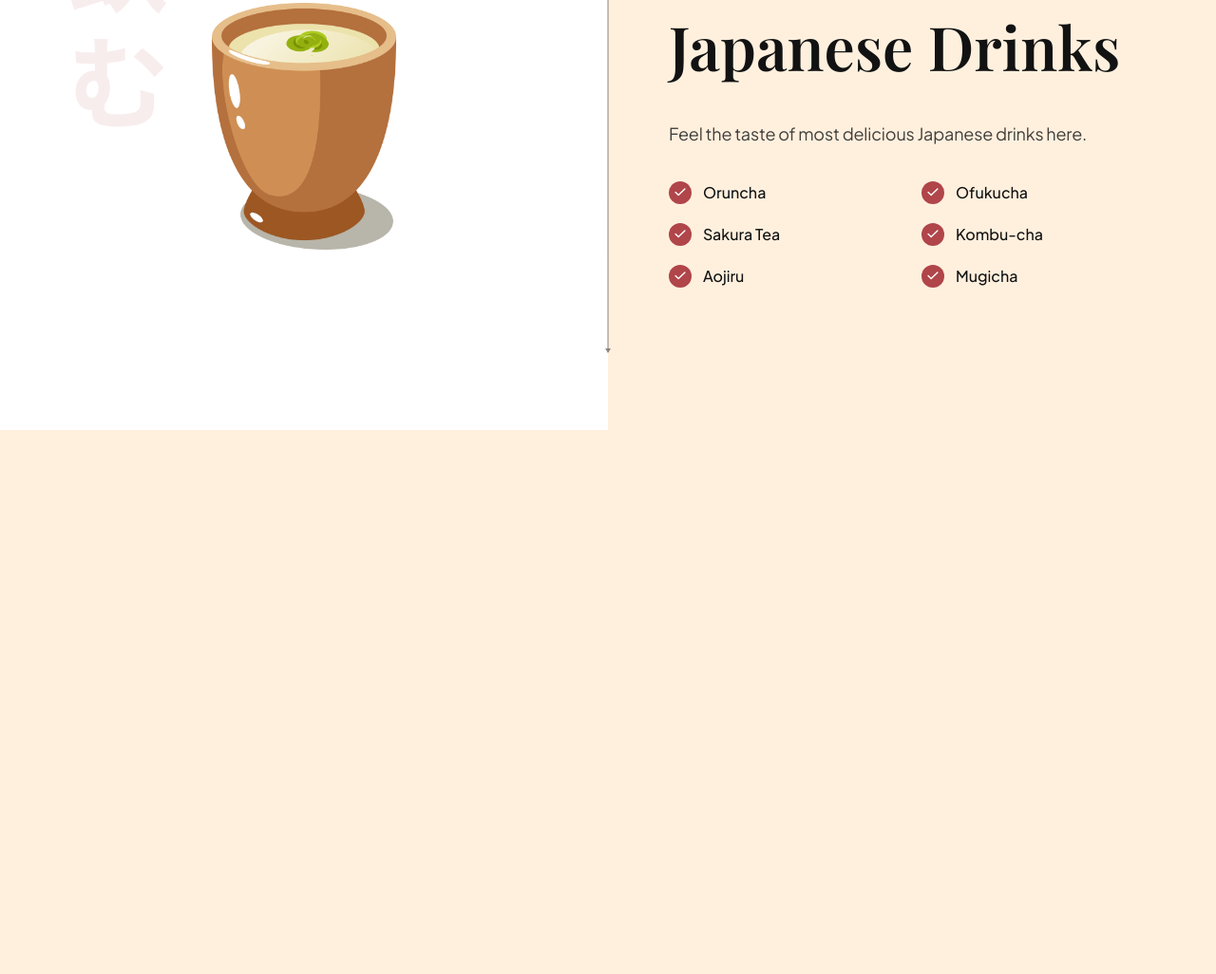
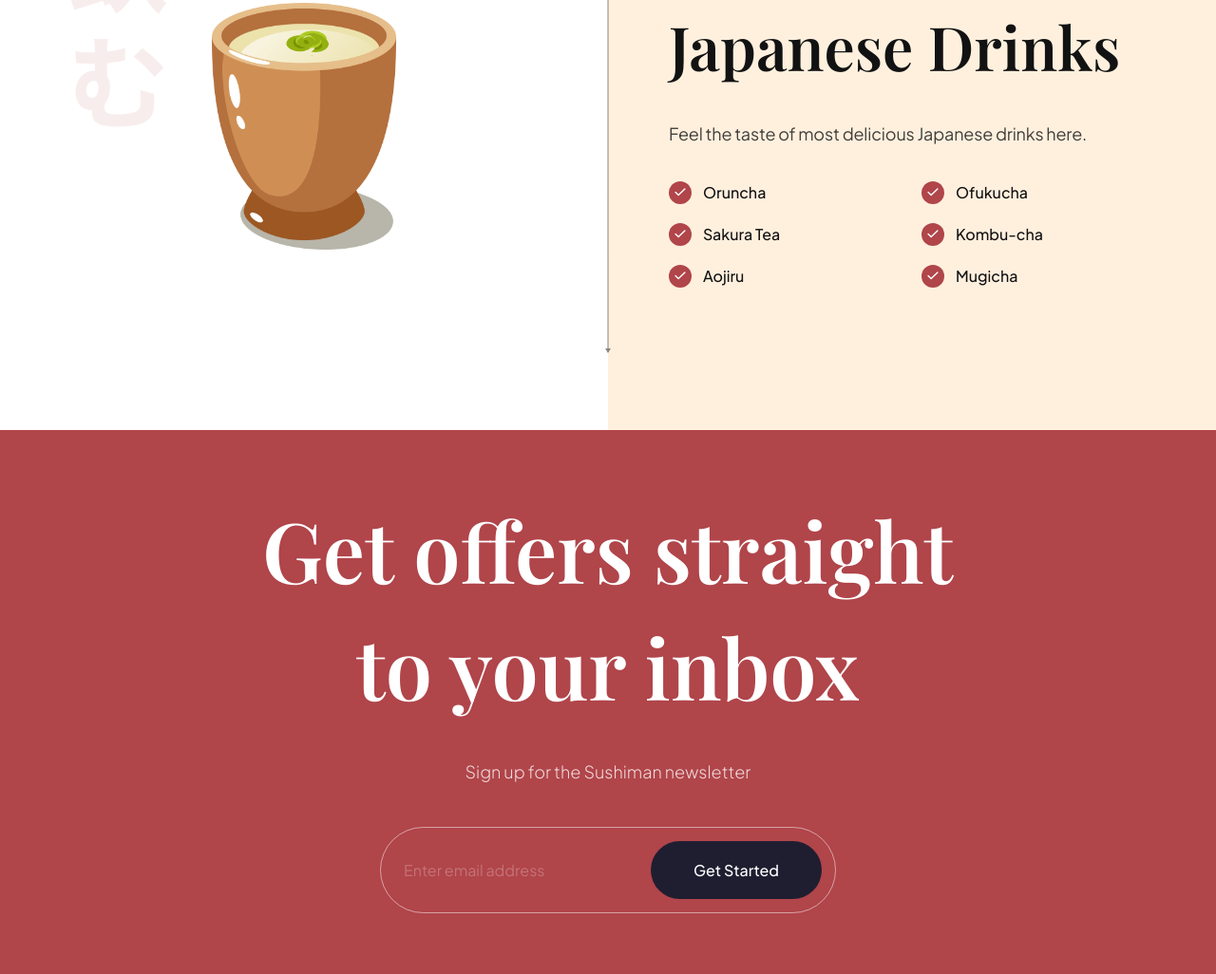
Before and after one commit to billalben/sushi, a website built with Vite: page index.html in a window 1280 px wide. Shown: the part 3245-4271 px from the top of the page at 95% size. Before the commit the page ends 3698 px from the top, so only its background shows below. Built offline with nearby package versions, Linux system fonts and the light colour scheme; files whose address does not match are found by name.

Commit message:
Subscribe Section

```diff
--- a/css/sections/subscribe.css
+++ b/css/sections/subscribe.css
@@ -0,0 +1,86 @@
+.subscription {
+  padding: 64px;
+
+  background-color: var(--primary-color);
+  background-image: url("../../assets/subscribe_bg.png");
+  background-position: center;
+  background-repeat: no-repeat;
+  background-size: contain;
+
+  flex-direction: column;
+  overflow: hidden;
+}
+
+.subscription h2 {
+  font-size: 88px;
+  font-family: var(--playfair-display);
+  font-weight: 600;
+  line-height: 123px;
+
+  color: #fff;
+  text-align: center;
+}
+
+.subscription p {
+  font-size: 18px;
+  font-family: var(--plus-jakarta-sans);
+  font-weight: 300;
+  line-height: 36px;
+
+  margin-top: 32px;
+  text-align: center;
+
+  color: rgba(255, 255, 255, 0.8);
+}
+
+.subscription__form {
+  min-width: 480px;
+  margin-top: 40px;
+
+  padding: 14px 14px 14px 24px;
+
+  display: flex;
+  gap: 10px;
+
+  border: 1px solid rgba(255, 255, 255, 0.5);
+  border-radius: 46px;
+  transition: border-color 250ms;
+}
+
+.subscription__form:focus-within {
+  border-color: rgba(255, 255, 255, 0.9);
+}
+
+.subscription__form input {
+  flex: 1;
+
+  font-size: 16px;
+  font-weight: 400px;
+  font-family: var(--plus-jakarta-sans);
+
+  color: #fff;
+  opacity: 0.5;
+
+  background: transparent;
+
+}
+
+.subscription__form input::placeholder {
+  color: #fff;
+  opacity: 0.5;
+}
+
+.subscription__form button {
+  padding: 20px;
+
+  min-width: 180px;
+
+  font-size: 16px;
+  font-weight: 500;
+  font-family: var(--plus-jakarta-sans);
+  color: #fff;
+  text-align: center;
+
+  background: var(--black-400);
+  border-radius: 46px;
+}
--- a/css/style.css
+++ b/css/style.css
@@ -52,6 +52,11 @@ button {
   outline: none;
   border: none;
   cursor: pointer;
+}
+
+input {
+  border: none;
+  outline: none;
 }
 
 .flex-center,
--- a/index.html
+++ b/index.html
@@ -347,6 +347,23 @@
       <!-- END: trending drinks -->
     </section>
 
+    <!-- START: subscribe -->
+    <section class="subscription flex-center" id="services">
+      <h2 data-aos="flip-down">
+        Get offers straight <br />
+        to your inbox
+      </h2>
+      <p data-aos="fade-up">Sign up for the Sushiman newsletter</p>
+
+      <div data-aos="fade-up">
+        <div class="subscription__form">
+          <input type="text" placeholder="Enter email address" />
+          <button>Get Started</button>
+        </div>
+      </div>
+    </section>
+    <!-- END: subscribe -->
+
     <script src="js/script.js" type="module"></script>
   </body>
 </html>
```
